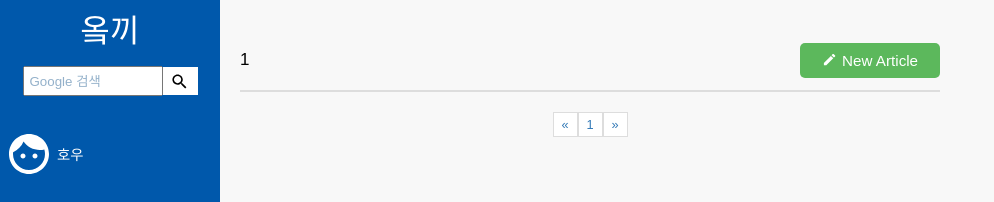
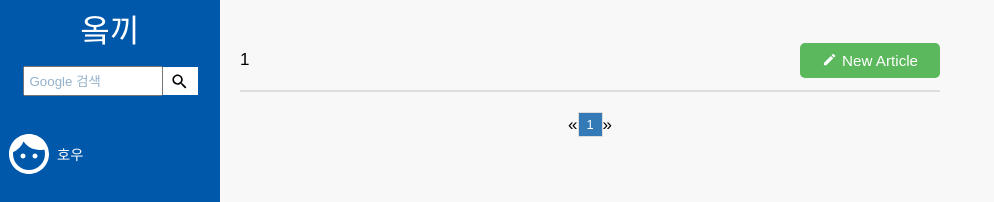
Before and after one commit to microcephalus7/OKKYReplica-CRUD-React, a React (Create React App) app in the folder frontend/: page /category/1 in a window 1280 px wide. Shown: the top 202 px of the page, without its empty margins (0-994 px from the left). Built offline with nearby package versions, Linux system fonts and the light colour scheme; data requests are answered from the project's data file.

Commit message:
pagination 기능 구현

```diff
--- a/frontend/src/components/Posts/CategoryBoard.js
+++ b/frontend/src/components/Posts/CategoryBoard.js
@@ -92,10 +92,10 @@ const BoardWrapper = styled.div`
     align-items: center;
     justify-content: center;
     margin-top: 20px;
-    div {
+    .page {
       background: #ffffff;
       color: #3a93de;
-      border: #dddddd solid 0.3px;
+      border: #dddddd solid 0.1px;
       border-collapse: collapse;
       font-size: 0.8rem;
       min-width: 25px;
@@ -107,6 +107,10 @@ const BoardWrapper = styled.div`
       font-weight: 500;
       color: #337ab7;
     }
+    .active {
+      color: white;
+      background: #337ab7;
+    }
   }
 `;
 const CategoryBoard = ({
@@ -116,7 +120,8 @@ const CategoryBoard = ({
   setPage,
   nextPage,
   prevPage,
-  list,
+  pageSet,
+  page,
 }) => {
   if (loading) {
     return <BoardWrapper>로딩중</BoardWrapper>;
@@ -156,8 +161,15 @@ const CategoryBoard = ({
       </div>
       <div className="pagination">
         <div onClick={prevPage}>«</div>
-        {list.map((pa) => (
-          <div onClick={() => setPage(pa)}>{pa}</div>
+        {pageSet.map((pa) => (
+          <div
+            onClick={() => {
+              setPage(pa);
+            }}
+            className={page === pa ? "page active" : "page"}
+          >
+            {pa}
+          </div>
         ))}
         <div onClick={nextPage}>»</div>
       </div>
--- a/frontend/src/container/Posts/CategoryBoardContainer.js
+++ b/frontend/src/container/Posts/CategoryBoardContainer.js
@@ -8,6 +8,7 @@ const CategoryBoardContainer = ({ match }) => {
   const [articles, setArticles] = useState(null);
   const [loading, setLoading] = useState(false);
   const [page, setPage] = useState(1);
+
   const [lastPage, setLastPage] = useState(1);
 
   useEffect(() => {
@@ -31,6 +32,7 @@ const CategoryBoardContainer = ({ match }) => {
       }
       setLoading(false);
     };
+
     fetchData();
   }, [category, page]);
   const nextPage = () => {
@@ -47,13 +49,10 @@ const CategoryBoardContainer = ({ match }) => {
     }
     setPage(page - 1);
   };
-  const list = [];
-  const pageSet = () => {
-    for (let i = 1; i <= lastPage; i++) {
-      list.push(i);
-    }
-  };
-  pageSet();
+  const pageSet = [];
+  for (let i = 1; i <= lastPage; i++) {
+    pageSet.push(i);
+  }
   return (
     <>
       <CategoryBoard
@@ -65,7 +64,7 @@ const CategoryBoardContainer = ({ match }) => {
         nextPage={nextPage}
         prevPage={prevPage}
         setPage={setPage}
-        list={list}
+        pageSet={pageSet}
       />
     </>
   );
```
